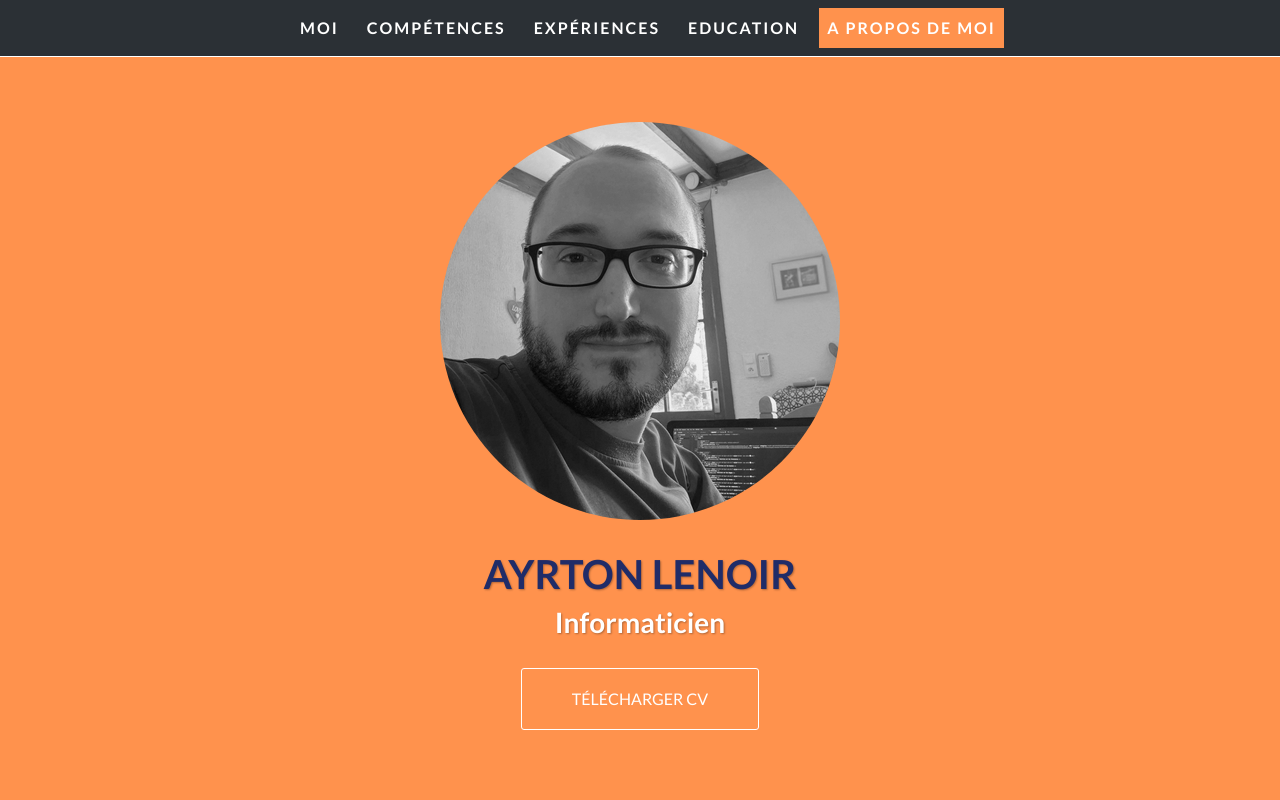
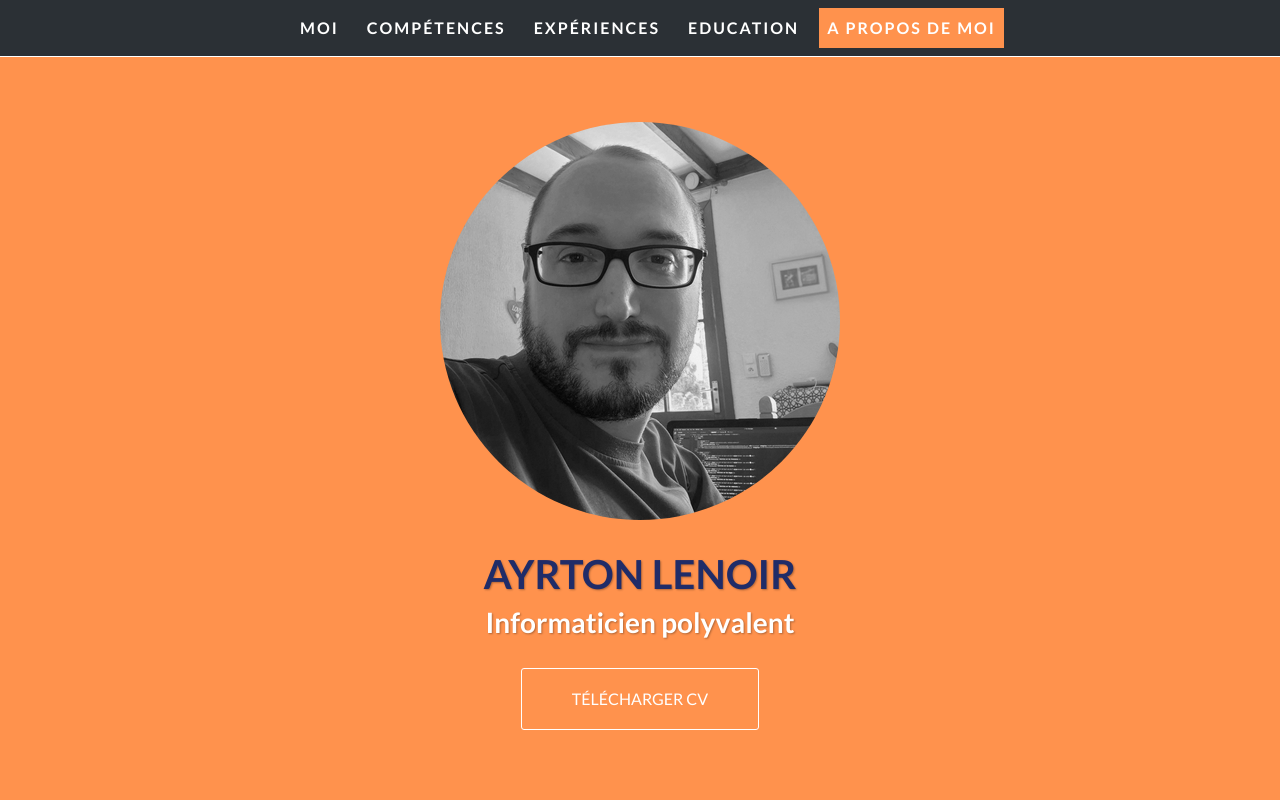
Before and after one commit to AyrtonLenoir/CV-AyrtonLenoir, a plain HTML site: page index.html in a window 1280 px wide. Shown: the top 800 px of the page. Drawn offline with nearby package versions, Linux system fonts and the light colour scheme.

Commit message:
Add files via upload

```diff
--- a/index.html
+++ b/index.html
@@ -43,7 +43,7 @@
             </div>
             <div class="heading">
                 <h1>Ayrton Lenoir</h1>
-                <h3>Informaticien</h3>
+                <h3>Informaticien polyvalent</h3>
                 <a href="docs/CV-Ayrton Lenoir V2.pdf" class="button" target="_blank">Télécharger CV</a>
             </div>
         </section>
```
